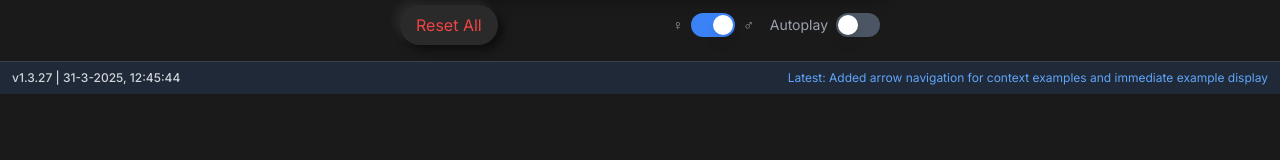
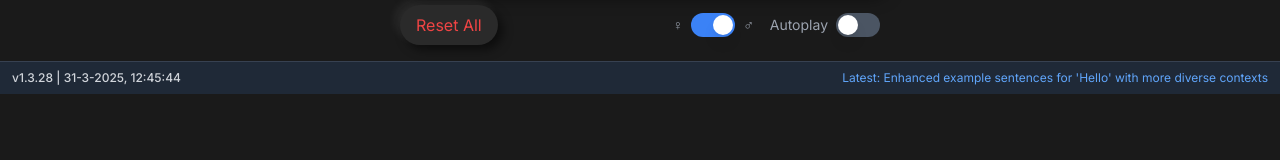
Before and after one commit to MaartenRischen/ThaiFlashcardsApp, a Next.js app: page / in a window 1280 px wide. Shown: the part 455-615 px from the top of the page. Built offline with nearby package versions, Linux system fonts and the light colour scheme.

Commit message:
chore: update version to 1.3.28

```diff
--- a/app/page.tsx
+++ b/app/page.tsx
@@ -104,8 +104,8 @@ interface ExampleSentence {
 // Update version info
 const VERSION_INFO = {
   lastUpdated: new Date().toISOString(),
-  version: "1.3.27",
-  changes: "Added arrow navigation for context examples and immediate example display"
+  version: "1.3.28",
+  changes: "Enhanced example sentences for 'Hello' with more diverse contexts"
 };
 
 const INITIAL_PHRASES: Phrase[] = [
```
